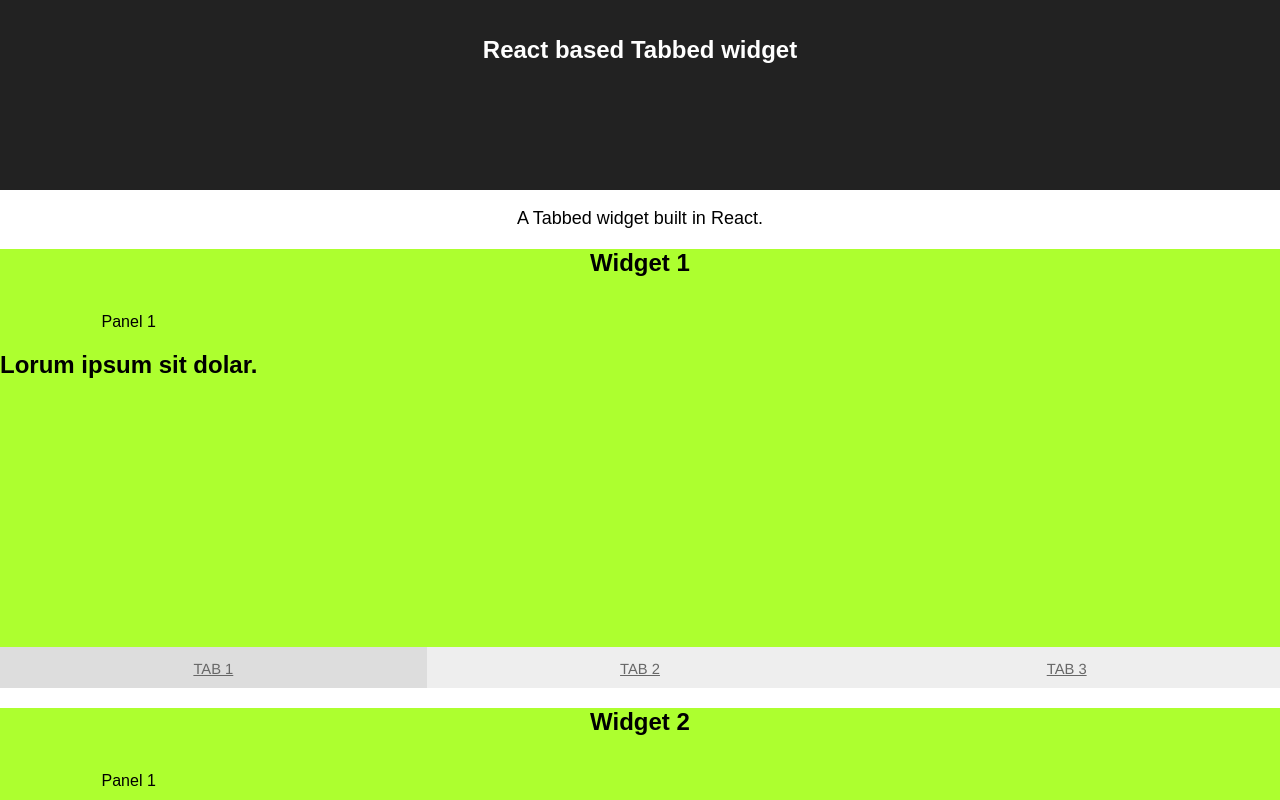
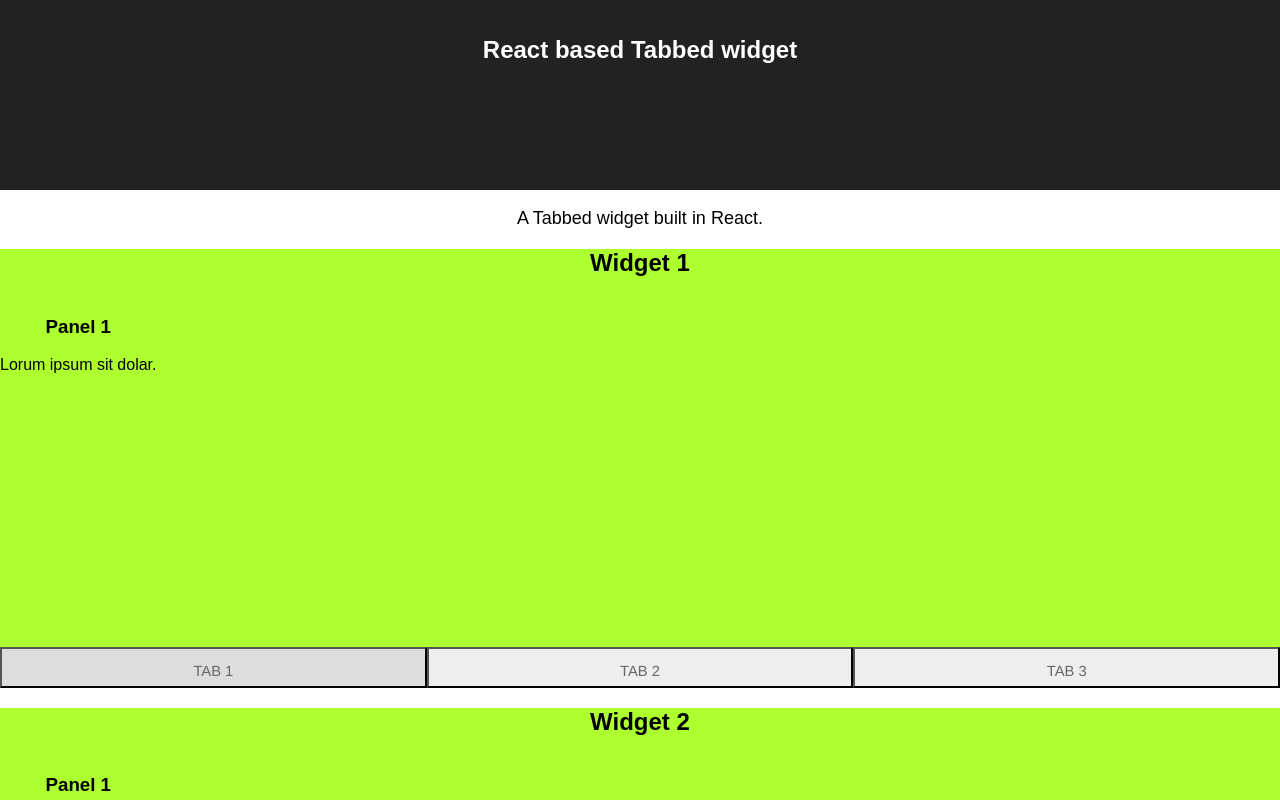
Before and after one commit to craigspara/tabbed-app, a React (Create React App) app: page / in a window 1280 px wide. Shown: the top 800 px of the page. Built offline with nearby package versions, Linux system fonts and the light colour scheme.

Commit message:
Added propTypes.

```diff
--- a/package.json
+++ b/package.json
@@ -3,6 +3,7 @@
   "version": "0.1.0",
   "private": true,
   "dependencies": {
+    "prop-types": "^15.6.0",
     "react": "^16.0.0",
     "react-dom": "^16.0.0",
     "react-scripts": "1.0.14"
--- a/src/components/Panel.js
+++ b/src/components/Panel.js
@@ -1,18 +1,33 @@
-import React, { Component } from 'react';
+import React from 'react';
+import PropTypes from 'prop-types';
 
-class Panel extends Component {
-  render() {
-    return (
-      <div id={this.props.panel.id}
-        className="tabbed-widget__panel"
-        role="tabpanel"
-        aria-labelledby={this.props.panel.labeledBy}
-        aria-expanded={this.props.panel.isPanelExpanded}>
-        <p>{this.props.panel.panelHeading}</p>
-        <h2>{this.props.panel.panelBody}</h2>
-      </div>
-    );
+const Panel = (props) => {
+  let heading = null, body = null;
+  if (props.panel.panelHeading) {
+    heading = <h3 className="tabbed-widget__panel-heading">{props.panel.panelHeading}</h3>;
   }
-}
+  if (props.panel.panelBody) {
+    body = <p className="tabbed-widget__panel-body">{props.panel.panelBody}</p>;
+  }
+  return (
+    <div id={props.panel.id}
+      className="tabbed-widget__panel"
+      role="tabpanel"
+      aria-labelledby={props.panel.labeledBy}
+      aria-expanded={props.panel.isPanelExpanded}>
+      {heading}
+      {body}
+    </div>
+  );
+};
+
+Panel.propTypes = {
+  panel: PropTypes.shape({
+    labeledBy: PropTypes.string.isRequired,
+    isPanelExpanded: PropTypes.bool.isRequired,
+    panelHeading: PropTypes.any,
+    panelBody: PropTypes.any,
+  })
+};
 
 export default Panel;
--- a/src/components/Panels.js
+++ b/src/components/Panels.js
@@ -1,13 +1,13 @@
-import React, { Component } from 'react';
+import React from 'react';
+import PropTypes from 'prop-types';
+
 import Panel from './Panel';
 import './Panels.css';
 
-class Panels extends Component {
-
-  render() {
+const Panels = (props) => {
   return (
     <div className="tabbed-widget__panel-wrapper">
-        {Object.values(this.props.panels).map(panel =>
+      {Object.values(props.panels).map(panel =>
         <Panel
           key={panel.id}
           panel={panel}
@@ -15,7 +15,10 @@ class Panels extends Component {
       )}
     </div>
   );
-  }
-}
+};
+
+Panels.propTypes = {
+  panels: PropTypes.object.isRequired,
+};
 
 export default Panels;
--- a/src/components/Tab.js
+++ b/src/components/Tab.js
@@ -1,21 +1,28 @@
-import React, { Component } from 'react';
+import React from 'react';
+import PropTypes from 'prop-types';
 
-class Tab extends Component {
-  render() {
+const Tab = (props) => {
   return (
-      <li id={this.props.tab.id}
+    <li id={props.tab.id}
       className="tabbed-widget__tab"
       role="tab"
-        aria-controls={this.props.tab.ariaControls}
-        aria-selected={this.props.tab.ariaSelected}
+      aria-controls={props.tab.ariaControls}
+      aria-selected={props.tab.ariaSelected}
       tabIndex="0"
       data-tabbed-widget-filter="TAG_1">
-        <a href="#"
-          className="tabbed-widget__tab-link">{this.props.tab.tabLabel}</a>
+      <button
+        className="tabbed-widget__tab-link">{props.tab.tabLabel}</button>
     </li>
   );
-  }
-}
+};
 
+Tab.propTypes = {
+  tab: PropTypes.shape({
+    id: PropTypes.string.isRequired,
+    ariaControls: PropTypes.string.isRequired,
+    ariaSelected: PropTypes.bool.isRequired,
+    tabLabel: PropTypes.any.isRequired,
+  })
+};
 
 export default Tab;
--- a/src/components/TabbedWidget.js
+++ b/src/components/TabbedWidget.js
@@ -1,4 +1,6 @@
 import React, { Component } from 'react';
+import PropTypes from 'prop-types';
+
 import './TabbedWidget.css';
 import Panels from './Panels';
 import Tabs from './Tabs';
@@ -10,12 +12,14 @@ class TabbedWidget extends Component {
     this.tabs = this.props.store.getTabs(this.props.tabbedWidget.tabs);
   }
   render() {
+    let heading = null;
+    if (this.props.tabbedWidget.widgetHeading) {
+      heading = <h2 className="tabbed-widget__heading">{this.props.tabbedWidget.widgetHeading}</h2>;
+    }
     return (
       <div className="tabbed-widget__container">
-        <h2 className="tabbed-widget__heading">{this.props.tabbedWidget.widgetHeading}</h2>
-        <section className="tabbed-widget tabbed-widget_horizontal tabbed-widget_1" role="application" data-tabbed-widget-options='{"layout":"horizontal"}' data-tabbed-widget-filter-options='{"tab1":"TAG_1","tab2":"TAG_2","tab3":"TAG_3","tab4":"TAG_4","tab5":"TAG_5","tab6":"TAG_6","tab7":"TAG_7"}'
-
-        >
+        {heading}
+        <section className="tabbed-widget tabbed-widget_horizontal tabbed-widget_1" role="application">
           <div className="tabbed-widget__inner-wrapper">
             <Panels panels={this.panels} />
             <Tabs tabs={this.tabs} />
@@ -26,4 +30,18 @@ class TabbedWidget extends Component {
   }
 }
 
+TabbedWidget.propTypes = {
+  store: PropTypes.shape({
+    getPanels: PropTypes.func.isRequired,
+    getTabs: PropTypes.func.isRequired,
+  }),
+  tabbedWidget: PropTypes.shape({
+    panels: PropTypes.array.isRequired,
+    tabs: PropTypes.array.isRequired,
+    widgetHeading: PropTypes.string,
+  }),
+  filters: PropTypes.objectOf(PropTypes.string),
+  options: PropTypes.objectOf(PropTypes.string),
+};
+
 export default TabbedWidget;
--- a/src/components/TabbedWidgetList.js
+++ b/src/components/TabbedWidgetList.js
@@ -1,4 +1,6 @@
 import React, { Component } from 'react';
+import PropTypes from 'prop-types';
+
 import TabbedWidget from './TabbedWidget';
 
 class TabbedWidgetList extends Component {
@@ -10,6 +12,8 @@ class TabbedWidgetList extends Component {
             key={tabbedWidget.id}
             tabbedWidget={tabbedWidget}
             store={this.props.store}
+            options={tabbedWidget.options}
+            filters={tabbedWidget.filters}
           />
         )}
       </div>
@@ -17,4 +21,12 @@ class TabbedWidgetList extends Component {
   }
 }
 
+TabbedWidgetList.propTypes = {
+  store: PropTypes.shape({
+    data: PropTypes.shape({
+      Widgets: PropTypes.object.isRequired,
+    }),
+  })
+};
+
 export default TabbedWidgetList;
--- a/src/components/Tabs.js
+++ b/src/components/Tabs.js
@@ -1,13 +1,14 @@
-import React, { Component } from 'react';
+import React from 'react';
+import PropTypes from 'prop-types';
+
 import Tab from './Tab';
 import './Tabs.css';
 
-class Tabs extends Component {
-  render() {
+const Tabs = (props) => {
   return (
     <div className="tabbed-widget__nav-wrapper">
       <ul className="tabbed-widget__nav" role="tablist" >
-          {Object.values(this.props.tabs).map(tab =>
+        {Object.values(props.tabs).map(tab =>
           <Tab
             key={tab.id}
             tab={tab}
@@ -16,7 +17,12 @@ class Tabs extends Component {
       </ul>
     </div>
   );
-  }
-}
+};
+
+Tabs.PropTypes = {
+  tabs: PropTypes.shape({
+    id: PropTypes.string.isRequired,
+  }),
+};
 
 export default Tabs;
--- a/src/data.json
+++ b/src/data.json
@@ -4,6 +4,14 @@
       {
         "id": "tabbed-widget_1",
         "widgetHeading": "Widget 1",
+        "options": {
+          "layout":"horizontal"
+        },
+        "filters": {
+          "tab1":"TAG_1",
+          "tab2":"TAG_2",
+          "tab3":"TAG_3"
+        },
         "panels": [
           {
             "id": "tabbed-widget__tab-panel1",
@@ -51,6 +59,14 @@
       {
         "id": "tabbed-widget_2",
         "widgetHeading": "Widget 2",
+        "options": {
+          "layout":"horizontal"
+        },
+        "filters": {
+          "tab1":"TAG_1",
+          "tab2":"TAG_2",
+          "tab3":"TAG_3"
+        },
         "panels": [
           {
             "id": "tabbed-widget__tab-panel1",
--- a/src/index.js
+++ b/src/index.js
@@ -8,6 +8,5 @@ import { data } from './data';
 import registerServiceWorker from './registerServiceWorker';
 
 const store = new StateApi(data);
-console.log(store);
 ReactDOM.render(<App store={store} />, document.getElementById('root'));
 registerServiceWorker();
--- a/src/state-api/StateApi.js
+++ b/src/state-api/StateApi.js
@@ -11,10 +11,6 @@ class StateApi {
       return acc;
     }, {});
   }
-
-  getWidgets = () => {
-    return null;
-  };
 
   getPanels = (panels) => {
     return this.mapIntoObject(panels);
```
Also changed, not shown: src/App.js (+9 -4 lines), 1 other file (tests, documents, lock files or other folders). Lines whose indentation alone changed are shown as unchanged.
